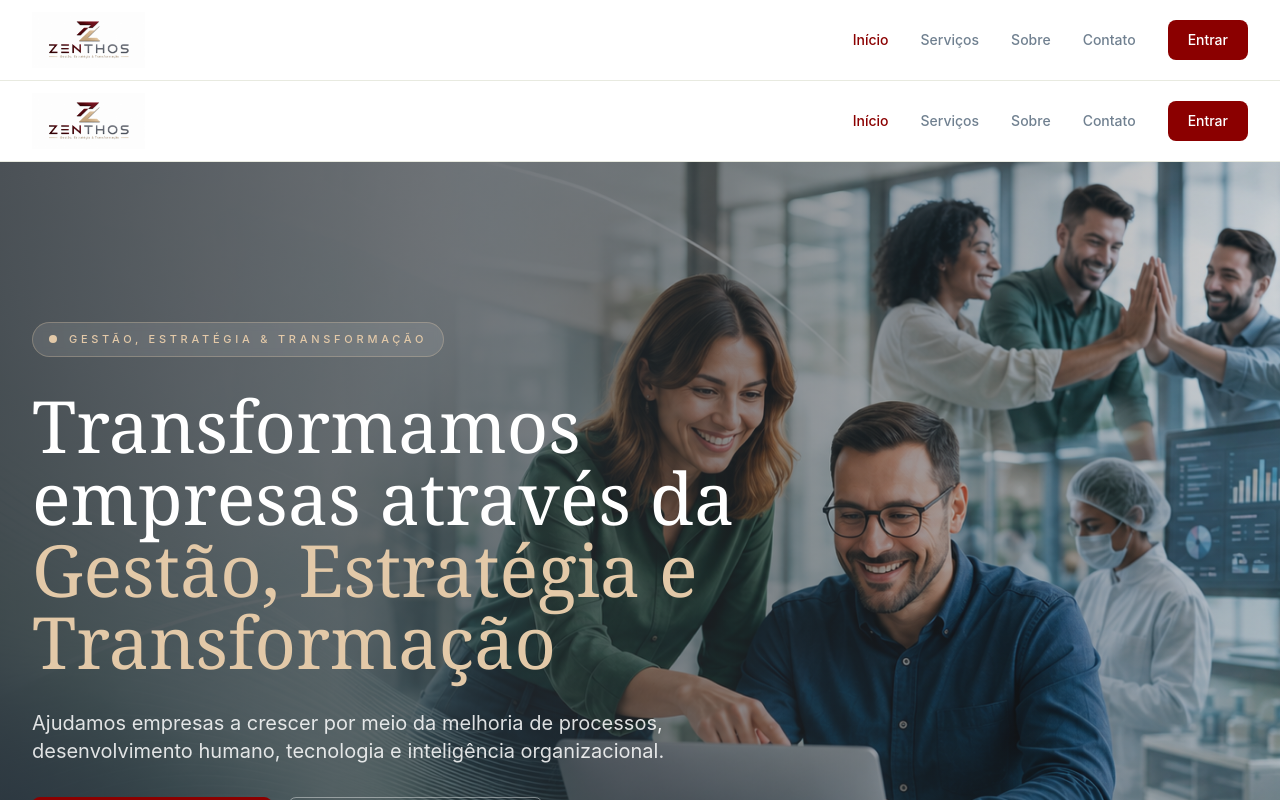
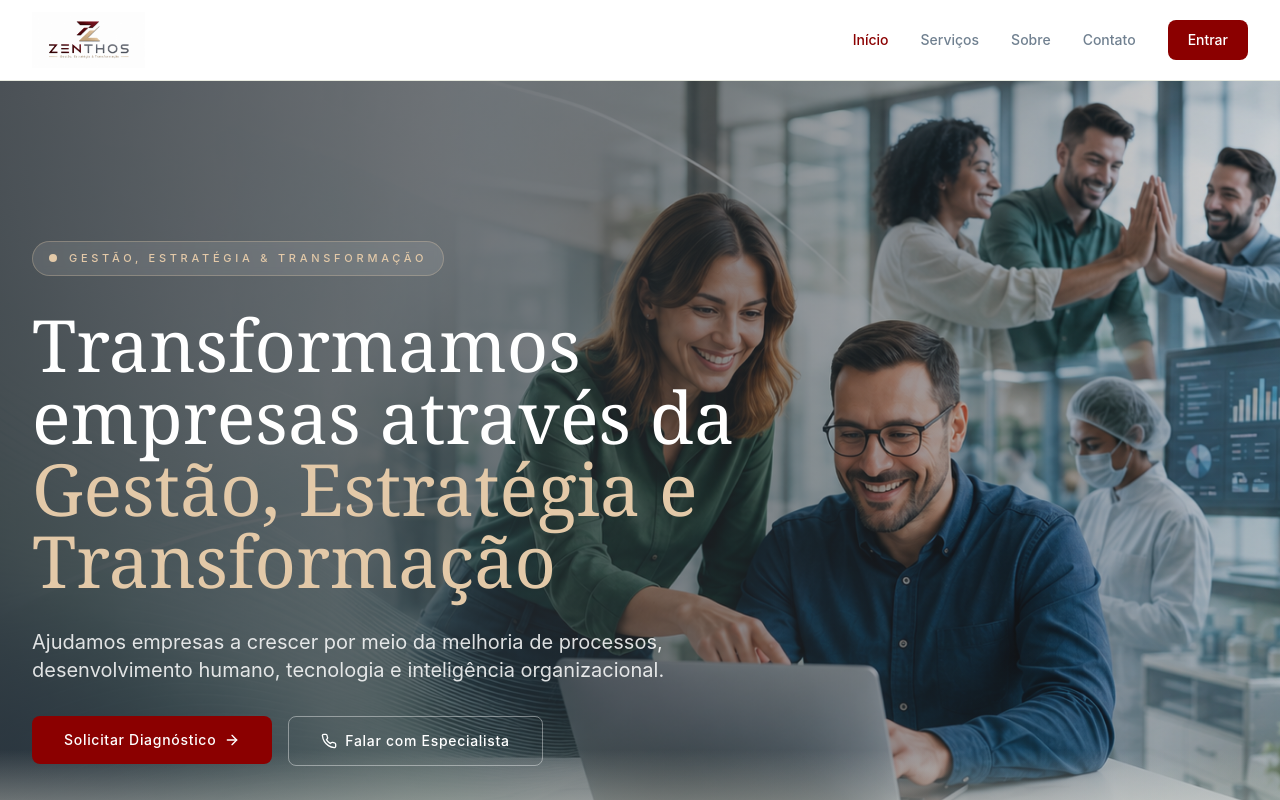
Before and after one commit to trivoroficial/consult_recruit, a Next.js app: page / in a window 1280 px wide. Shown: the top 800 px of the page. Built offline with nearby package versions, Linux system fonts and the light colour scheme.

Commit message:
Modify RootLayout styles and update description
Updated the layout to include background and text colors.

```diff
--- a/src/app/layout.tsx
+++ b/src/app/layout.tsx
@@ -1,11 +1,9 @@
 import type { Metadata } from 'next'
 import './globals.css'
-import { Header } from '@/components/layout/Header'
-import { Footer } from '@/components/layout/Footer'
 
 export const metadata: Metadata = {
   title: 'ZENTHOS | Plataforma de Recrutamento e Seleção',
-  description: 'Conectando talentos às melhores oportunidades.',
+  description: 'Conectando talentos às melhores oportunidades do mercado.',
 }
 
 export default function RootLayout({
@@ -15,15 +13,8 @@ export default function RootLayout({
 }) {
   return (
     <html lang="pt-BR">
-      {/* Removemos as classes inline de cor para respeitar o seu globals.css */}
-      <body className="flex flex-col min-h-screen">
-        <Header />
-
-        <main className="flex-1">
-          {children}
-        </main>
-
-        <Footer />
+      <body className="flex flex-col min-h-screen bg-[#F8F4E6] text-[#2D343A] antialiased">
+        {children}
       </body>
     </html>
   )
```
